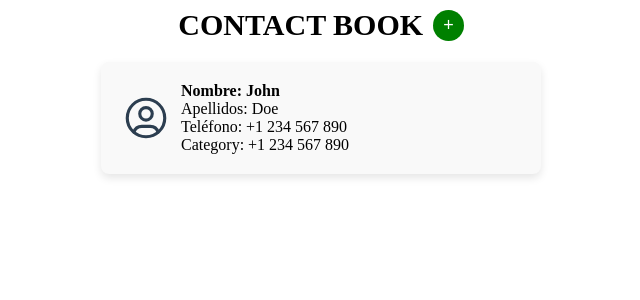
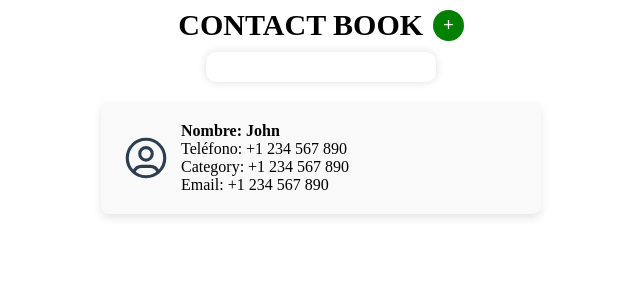
Before and after one commit to abian22/ContactBookFront, a React (Vite) app: page / in a window 1280 px wide. Shown: the top 300 px of the page, without its empty margins (319-959 px from the left). Built offline with nearby package versions, Linux system fonts and the light colour scheme.

Commit message:
structure of searchComponent done

```diff
--- a/src/App.jsx
+++ b/src/App.jsx
@@ -1,5 +1,6 @@
 import "./App.css";
 import ContactComponent from "./components/ContactComponent/ContactComponent";
+import SearchComponent from "./components/SearchComponent/SearchComponent";
 
 function App() {
   return (
@@ -25,8 +26,8 @@ function App() {
         >
           +
         </button>
-
       </div>
+      <SearchComponent/>
       <ContactComponent/>
     </>
   );
--- a/src/components/ContactComponent/ContactComponent.jsx
+++ b/src/components/ContactComponent/ContactComponent.jsx
@@ -8,9 +8,9 @@ function ContactComponent() {
         <img src={profileIcon} alt="Profile Icon" style={{ width: "50px", height: "50px" }} />
         <div style={{ justifyContent:"center"}}>
           <p style={{ margin: 0, fontWeight: "bold", }}>Nombre: John</p>
-          <p style={{ margin: 0 }}>Apellidos: Doe</p>
           <p style={{ margin: 0 }}>Teléfono: +1 234 567 890</p>
           <p style={{ margin: 0 }}>Category: +1 234 567 890</p>
+          <p style={{ margin: 0 }}>Email: +1 234 567 890</p>
         </div>
       </div>
     </div>
--- /dev/null
+++ b/src/components/SearchComponent/SearchComponent.jsx
@@ -0,0 +1,15 @@
+import "./SerachComponent.css"
+function SearchComponent() {
+  return (
+    <div className="centerContainer">
+    <div className="searchInputContainer">
+      <input
+        className="searchInput"
+
+      />
+    </div>
+    </div>
+  )
+}
+
+export default SearchComponent
--- /dev/null
+++ b/src/components/SearchComponent/SerachComponent.css
@@ -0,0 +1,27 @@
+.centerContainer {
+  display: flex;
+  justify-content: center;
+}
+
+.searchInputContainer {
+    width: 200px;
+    height: 30px;
+    border: none;
+    border-radius: 10px;
+    padding: 0 15px;
+    box-shadow: 0px 0px 8px #ddd;
+    display: flex;
+    align-items: center;
+    margin-top: 10px;
+  }
+
+  .searchInput {
+    border: none;
+    font-size: 1rem;
+    width: 200px;
+    margin-left: 5px;
+  }
+
+  .searchInput:focus{
+    outline: none;
+  }
```
